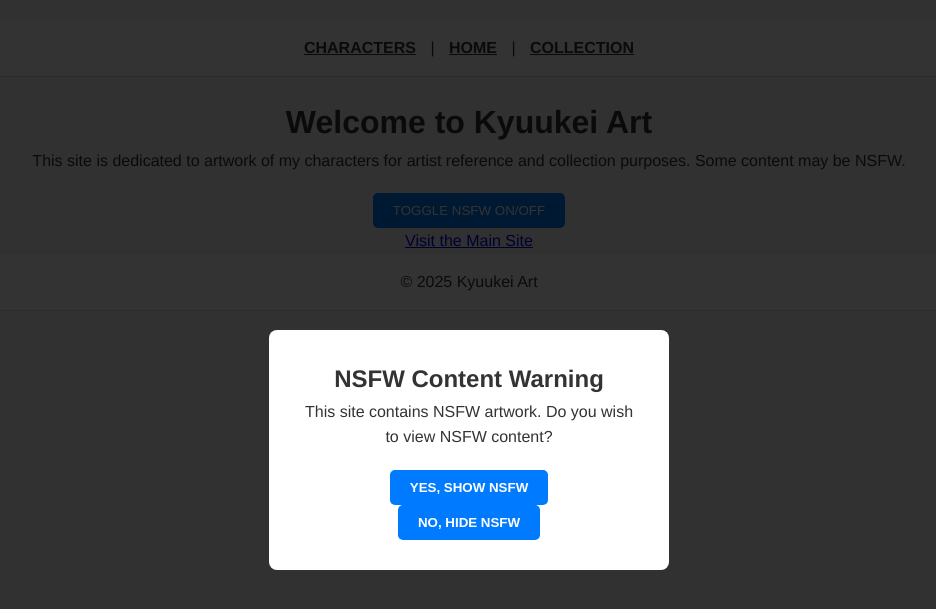
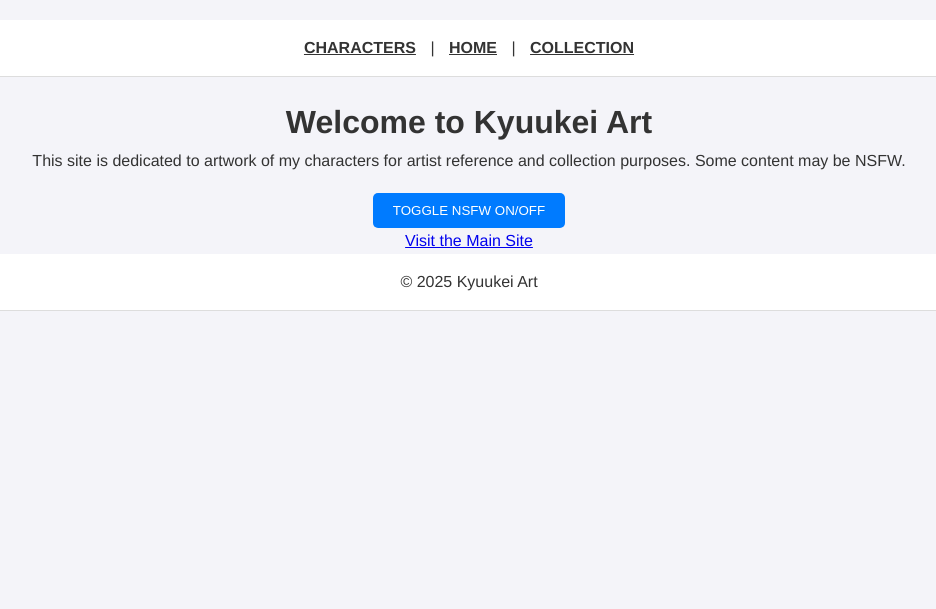
Before and after one commit to Saiminator/Kyuukeiart, a Jekyll site: the page built from index.html, in a window 1280 px wide. Shown: the top 609 px of the page, without its empty margins (171-1107 px from the left). Built offline with Jekyll 4.4.1, drawn with Linux system fonts in a browser that asks for light colours; some of the changed lines change nothing that is shown.

Commit message:
Update default.html

```diff
--- a/_layouts/default.html
+++ b/_layouts/default.html
@@ -19,39 +19,14 @@
       <h2>NSFW Content Warning</h2>
       <p>This site contains NSFW artwork. Do you wish to view NSFW content?</p>
       <div class="nsfw-buttons">
-        <button id="nsfw-yes">Yes, show NSFW</button>
-        <button id="nsfw-no">No, hide NSFW</button>
+        <!-- Add extra margin or padding to avoid overlap -->
+        <button id="nsfw-yes" style="margin-right: 15px;">YES, SHOW NSFW</button>
+        <button id="nsfw-no">NO, HIDE NSFW</button>
       </div>
     </div>
   </div>
 
+  <!-- Load your main JS after everything else -->
   <script src="{{ site.baseurl }}/assets/js/main.js"></script>
-  <script>
-    // NSFW Consent Popup Logic
-    (function() {
-      var modal = document.getElementById('nsfw-modal');
-      // Check if the flag exists in localStorage
-      if (localStorage.getItem('nsfwConsent') === null) {
-        // Show modal if consent not recorded
-        modal.style.display = 'flex';
-      }
-      document.getElementById('nsfw-yes').addEventListener('click', function() {
-        localStorage.setItem('nsfwConsent', 'yes');
-        modal.style.display = 'none';
-        // Remove blur from all NSFW images
-        document.querySelectorAll('.nsfw').forEach(function(img) {
-          img.classList.remove('blurred');
-        });
-      });
-      document.getElementById('nsfw-no').addEventListener('click', function() {
-        localStorage.setItem('nsfwConsent', 'no');
-        modal.style.display = 'none';
-        // Add blurred class to all NSFW images
-        document.querySelectorAll('.nsfw').forEach(function(img) {
-          img.classList.add('blurred');
-        });
-      });
-    })();
-  </script>
 </body>
 </html>
```
